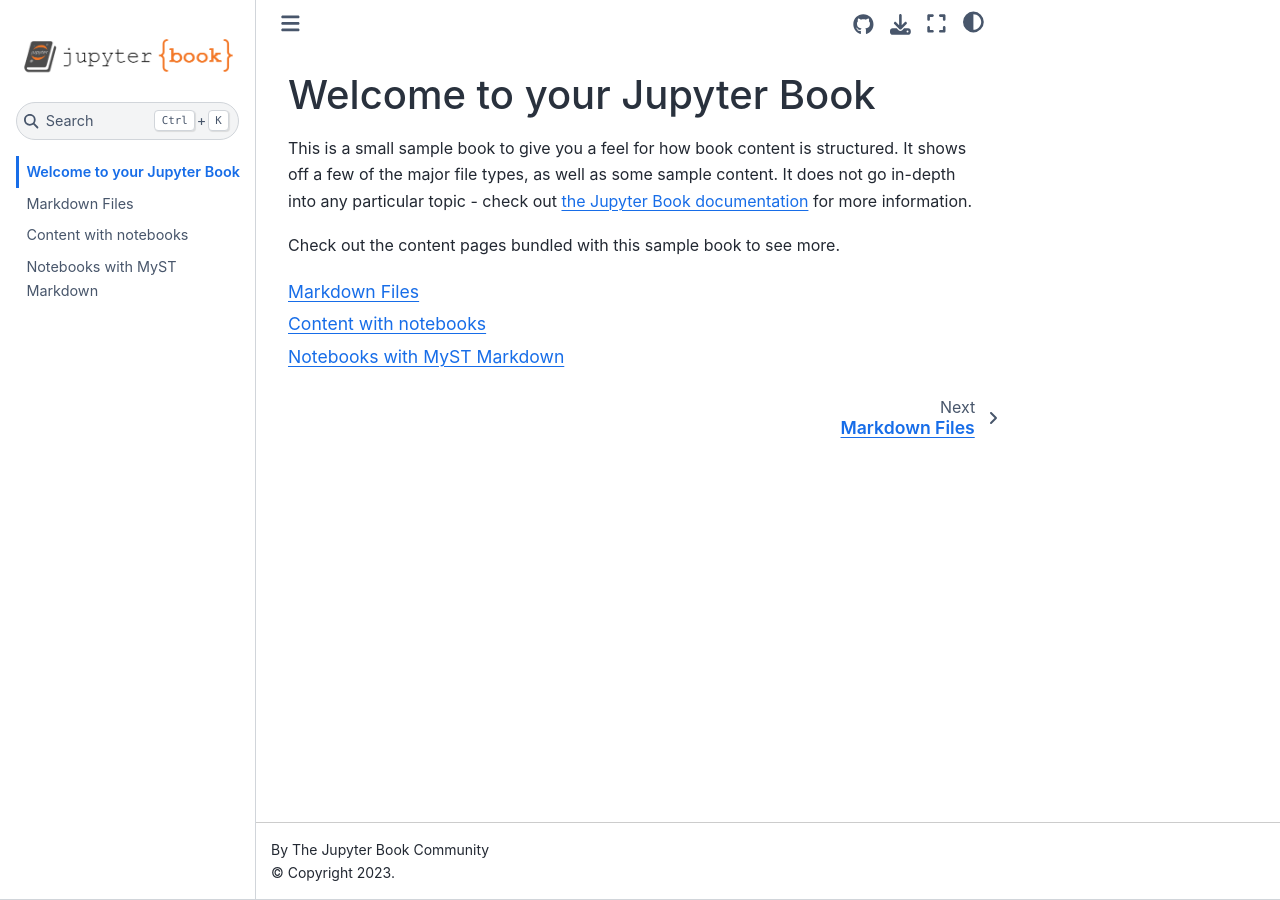
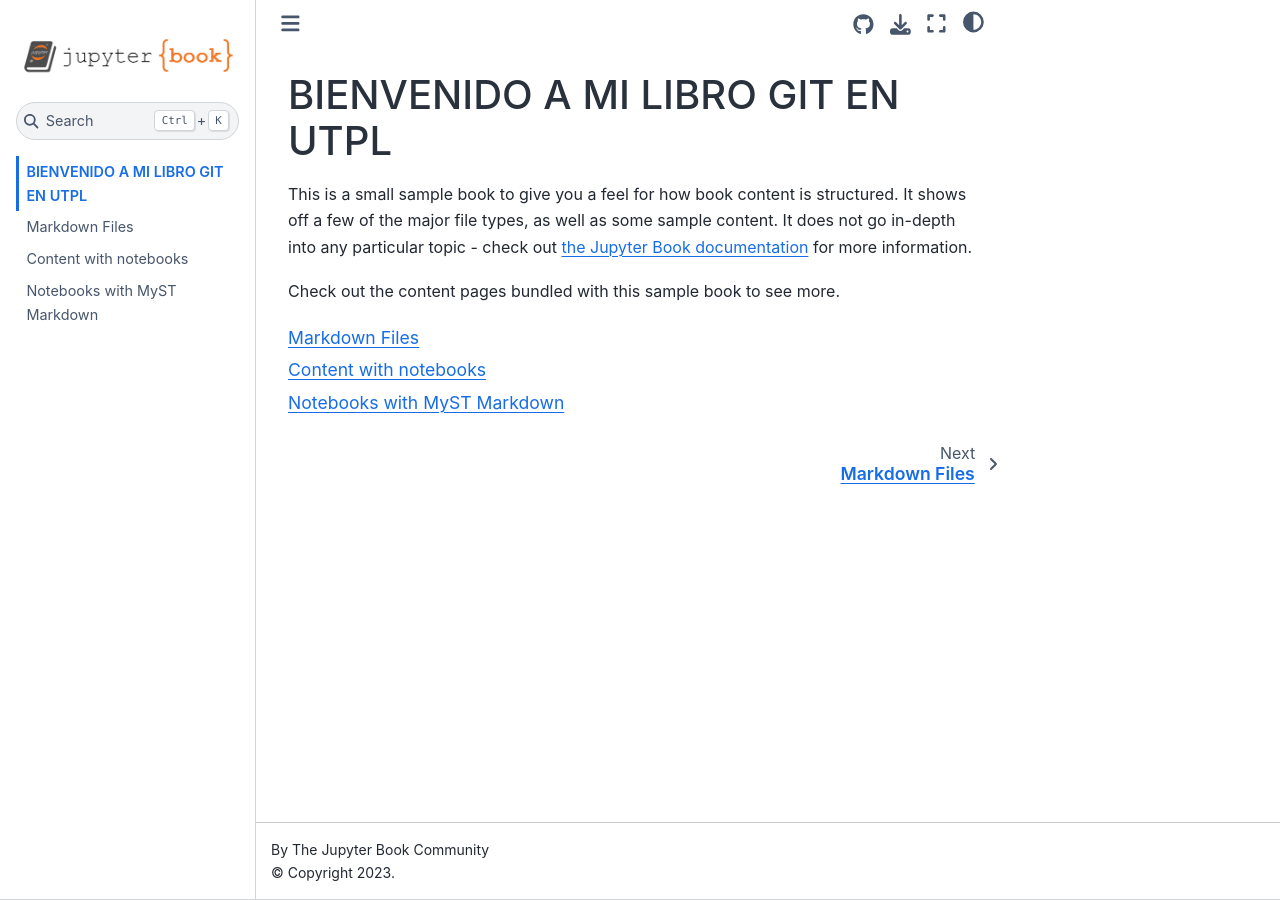
Before and after one commit to EduardoSolorzanoPozo/milibro, a Jupyter Book: the page built from intro.md, in a window 1280 px wide. Built offline with Jupyter Book 1.0.4 settings and Sphinx 7.4.7 and the Sphinx Book theme 1.1.4, drawn with Linux system fonts in a browser that asks for light colours.

Commit message:
mi primer commit

```diff
--- a/intro.md
+++ b/intro.md
@@ -1,4 +1,4 @@
-# Welcome to your Jupyter Book
+# BIENVENIDO A MI LIBRO GIT EN UTPL
 
 This is a small sample book to give you a feel for how book content is
 structured.
```
